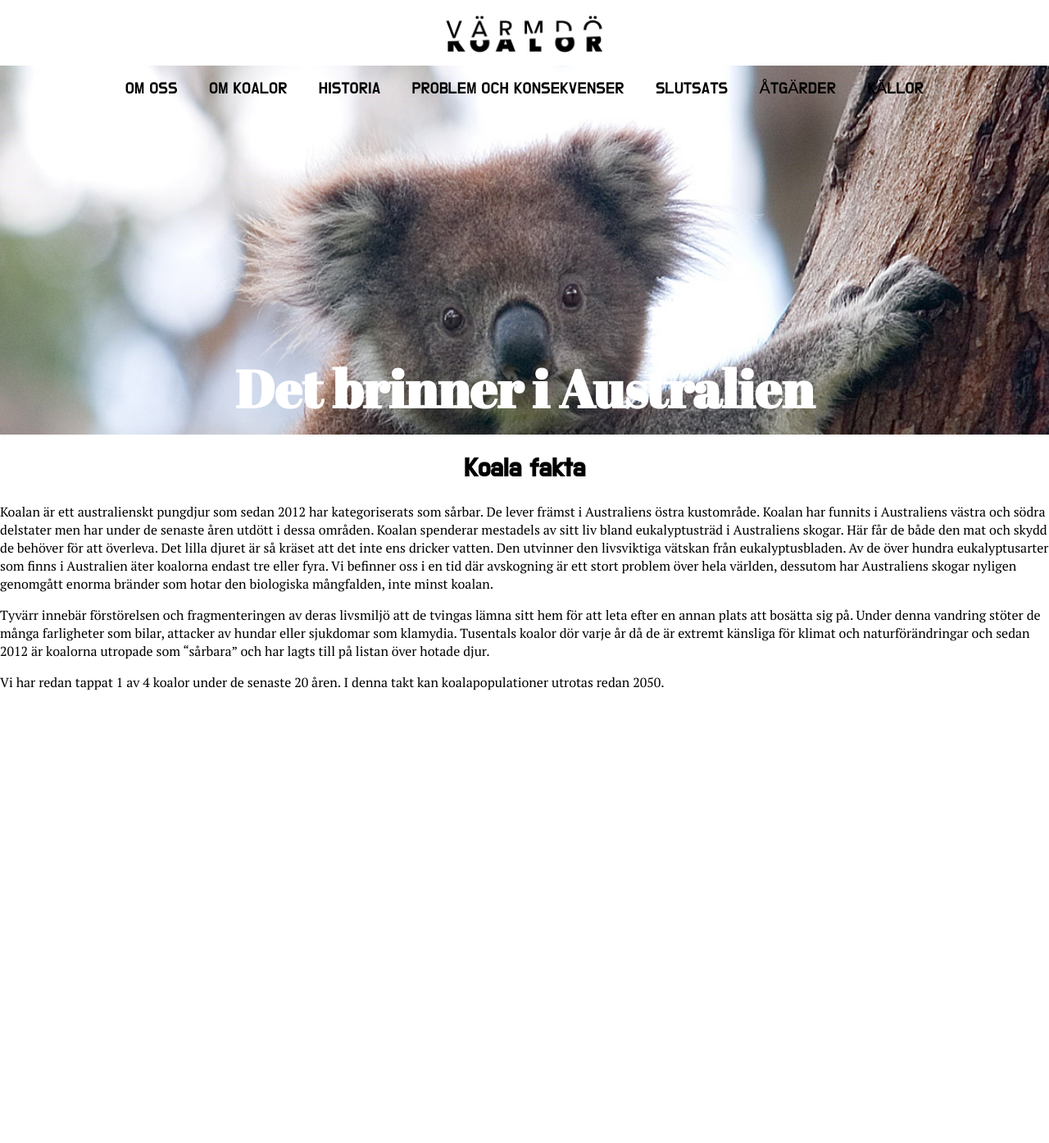
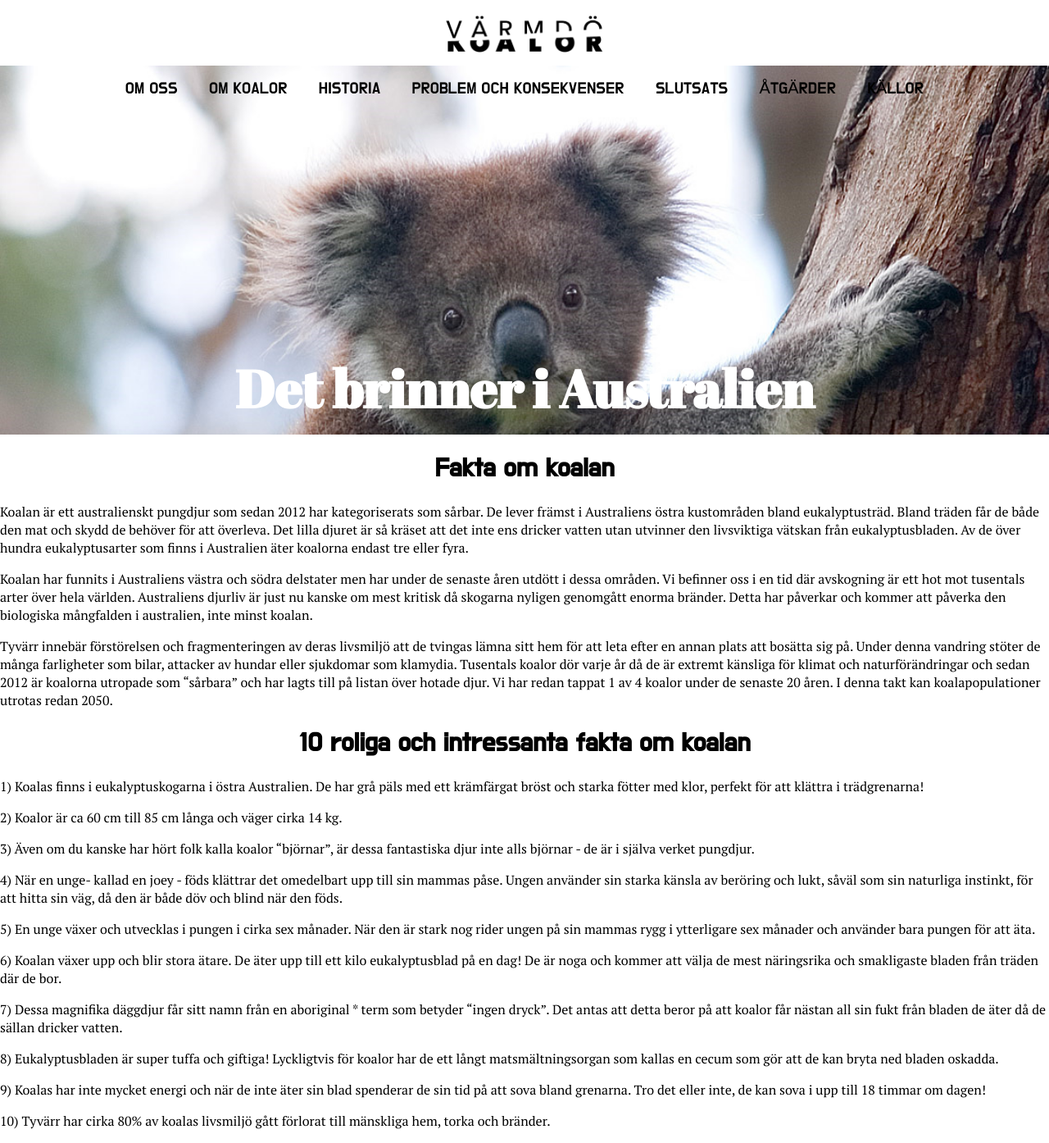
Before and after one commit to limbero/stackars-koalorna, a Jekyll site: the page built from _koalor/first.md, in a window 1280 px wide and 1394 px high. Shown: the whole window at 82% size. Built offline with Jekyll 4.4.1, drawn with Linux system fonts in a browser that asks for light colours; comment, search, counter and statistics services are not loaded.

Commit message:
Update first.md

```diff
--- a/_koalor/first.md
+++ b/_koalor/first.md
@@ -1,11 +1,34 @@
 ---
 layout: default
 ---
-# Koala fakta
+# Fakta om koalan
 
-Koalan är ett australienskt pungdjur som sedan 2012 har kategoriserats som sårbar. De lever främst i Australiens östra kustområde. Koalan har funnits i Australiens västra och södra delstater men har under de senaste åren utdött i dessa områden. Koalan spenderar mestadels av sitt liv bland eukalyptusträd i Australiens skogar. Här får de både den mat och skydd de behöver för att överleva. Det lilla djuret är så kräset att det inte ens dricker vatten. Den utvinner den livsviktiga vätskan från eukalyptusbladen. Av de över hundra eukalyptusarter som finns i Australien äter koalorna endast tre eller fyra. Vi befinner oss i en tid där avskogning är ett stort problem över hela världen, dessutom har Australiens skogar nyligen genomgått enorma bränder som hotar den biologiska mångfalden, inte minst koalan.
+Koalan är ett australienskt pungdjur som sedan 2012 har kategoriserats som sårbar. De lever främst i Australiens östra kustområden bland eukalyptusträd. Bland träden får de både den mat och skydd de behöver för att överleva. Det lilla djuret är så kräset att det inte ens dricker vatten utan utvinner den livsviktiga vätskan från eukalyptusbladen. Av de över hundra eukalyptusarter som finns i Australien äter koalorna endast tre eller fyra.
+
+Koalan har funnits i Australiens västra och södra delstater men har under de senaste åren utdött i dessa områden. Vi befinner oss i en tid där avskogning är ett hot mot tusentals arter över hela världen. Australiens djurliv är just nu kanske om mest kritisk då skogarna nyligen genomgått enorma bränder. Detta har påverkar och kommer att påverka den biologiska mångfalden i australien, inte minst koalan.
 
 Tyvärr innebär förstörelsen och fragmenteringen av deras livsmiljö att de tvingas lämna sitt hem för att leta efter en annan plats att bosätta sig på. Under denna vandring stöter de många farligheter som bilar, attacker av hundar eller sjukdomar som klamydia.
 Tusentals koalor dör varje år då de är extremt känsliga för klimat och naturförändringar och sedan 2012 är koalorna utropade som "sårbara" och har lagts till på listan över hotade djur.
+Vi har redan tappat 1 av 4 koalor under de senaste 20 åren. I denna takt kan koalapopulationer utrotas redan 2050.
 
-Vi har redan tappat 1 av 4 koalor under de senaste 20 åren. I denna takt kan koalapopulationer utrotas redan 2050.
+# 10 roliga och intressanta fakta om koalan
+
+1) Koalas finns i eukalyptuskogarna i östra Australien. De har grå päls med ett krämfärgat bröst och starka fötter med klor, perfekt för att klättra  i trädgrenarna!
+
+2) Koalor är ca 60 cm till 85 cm långa och väger cirka 14 kg.
+
+3) Även om du kanske har hört folk kalla koalor "björnar", är dessa fantastiska djur inte alls björnar - de är i själva verket pungdjur.
+
+4) När en unge- kallad en joey - föds klättrar det omedelbart upp till sin mammas påse. Ungen använder sin starka känsla av beröring och lukt, såväl som sin naturliga instinkt, för att hitta sin väg, då den är både döv och blind när den föds.
+
+5) En unge växer och utvecklas i pungen i cirka sex månader. När den är stark nog rider ungen på sin mammas rygg i ytterligare sex månader och använder bara pungen för att äta.
+
+6) Koalan växer upp och blir stora ätare. De äter upp till ett kilo eukalyptusblad på en dag! De är noga och kommer att välja de mest näringsrika och smakligaste bladen från träden där de bor.
+
+7) Dessa magnifika däggdjur får sitt namn från en aboriginal * term som betyder "ingen dryck". Det antas att detta beror på att koalor får nästan all sin fukt från bladen de äter då de sällan dricker vatten.
+
+8) Eukalyptusbladen är super tuffa och giftiga! Lyckligtvis för koalor har de ett långt matsmältningsorgan som kallas en cecum som gör att de kan bryta ned bladen oskadda.
+
+9) Koalas har inte mycket energi och när de inte äter sin blad spenderar de sin tid på att  sova bland grenarna. Tro det eller inte, de kan sova i upp till 18 timmar om dagen!
+
+10) Tyvärr har cirka 80% av koalas livsmiljö gått förlorat till mänskliga hem, torka och bränder.
```
